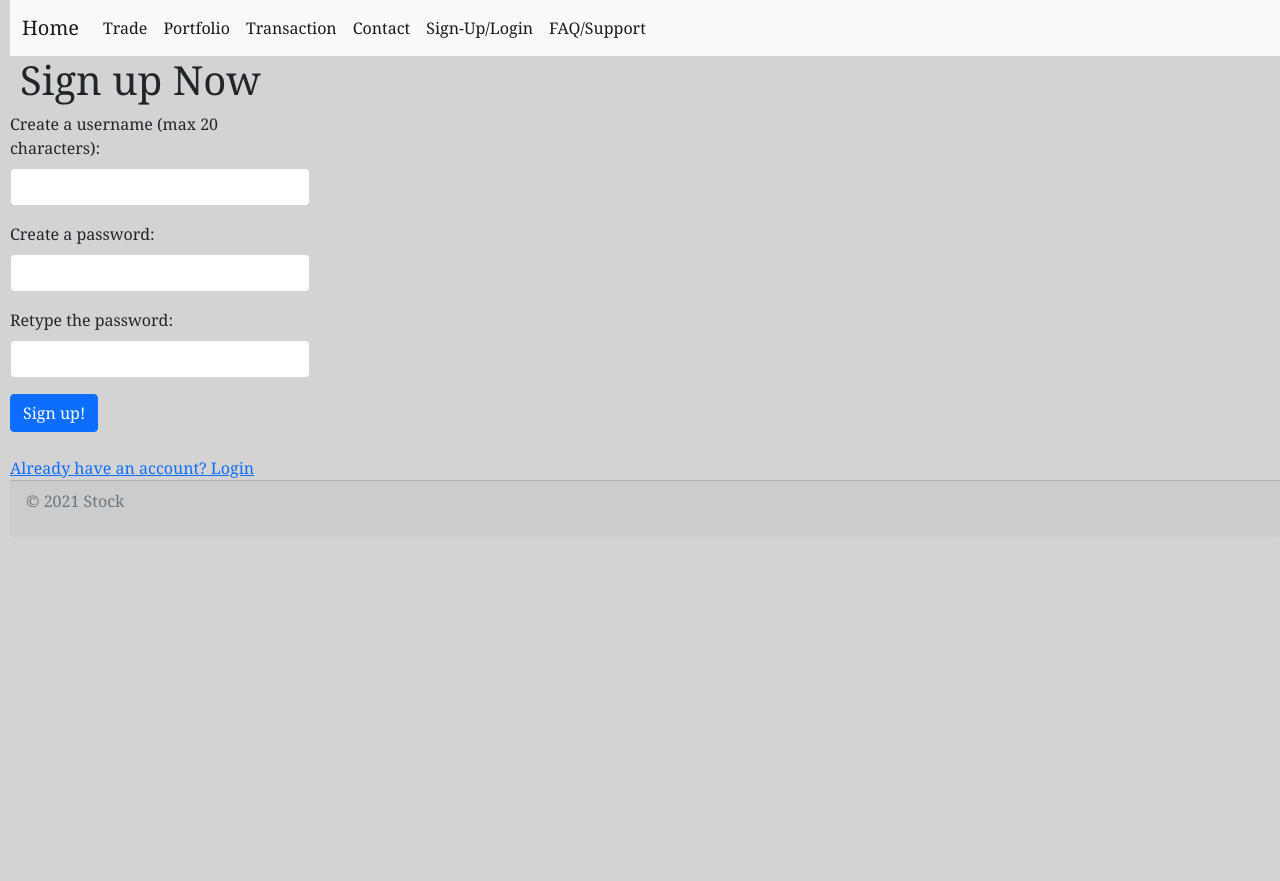
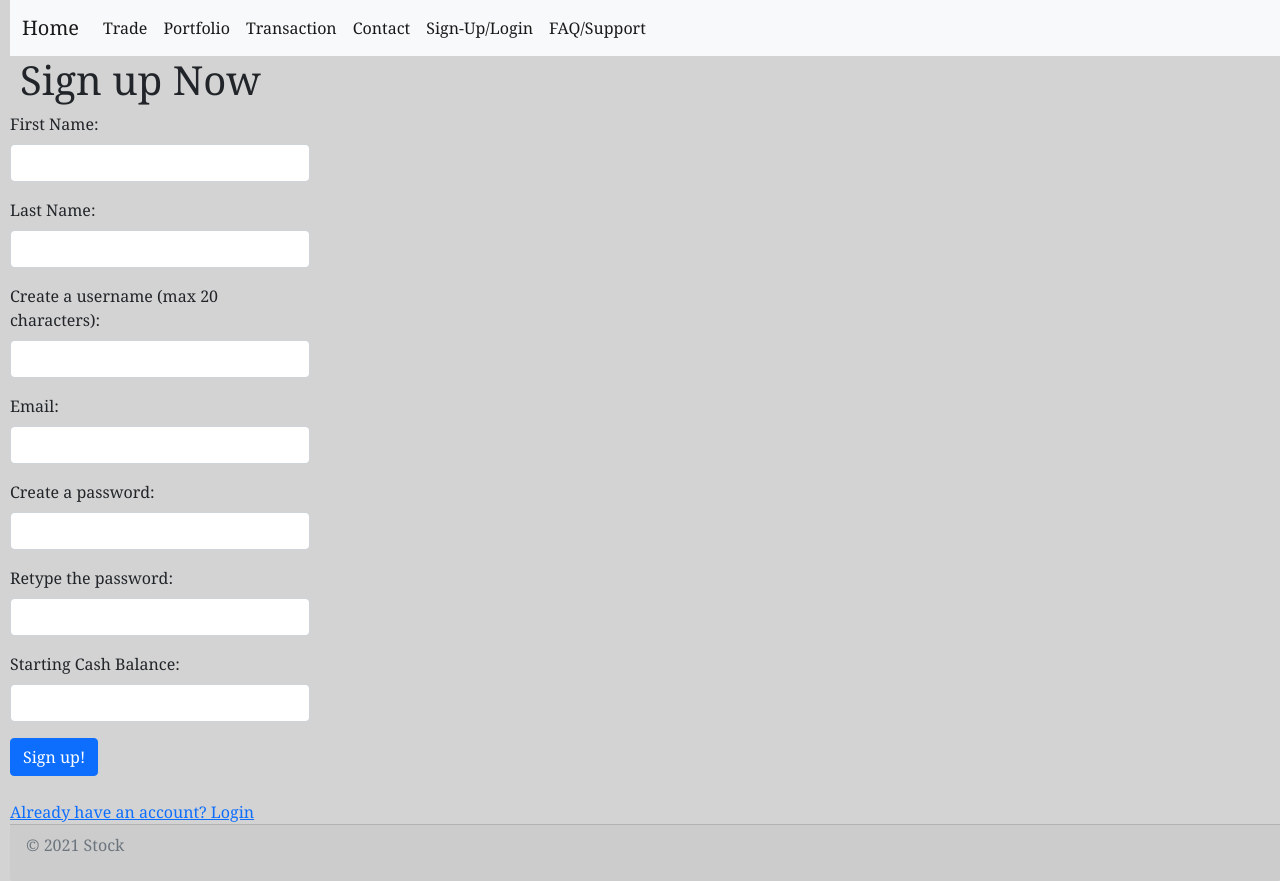
Before and after one commit to Abraca-Daniel/stockmarketreal, a Flask app: page /signup in a window 1280 px wide. Before the commit the page ends 508 px from the top, so only its background shows below. Run offline with Flask 3, Linux system fonts and the light colour scheme.

Commit message:
Changed SignUp.html to Match DB
Added text boxes to gather information

```diff
--- a/FlaskPractice/templates/signup.html
+++ b/FlaskPractice/templates/signup.html
@@ -5,26 +5,36 @@
 
 <form method="post">
     <div class="mb-3">
+      <label for="firstName" class="form-label">First Name:</label>
+      <input type="text" class="form-control" id="firstName" name="firstName" required>
+    </div>
+    <div class="mb-3">
+      <label for="lastName" class="form-label">Last Name:</label>
+      <input type="text" class="form-control" id="lastName" name="lastName" required>
+    </div>
+    <div class="mb-3">
       <label for="username" class="form-label">Create a username (max 20 characters):</label>
-      <input type="text" class="form-control" id="username", name="username", minlength="2", maxlength="20">
+      <input type="text" class="form-control" id="username" name="username" minlength="2" maxlength="20" required>
+      <!-- Check DB to see if username already exists -->
     </div>
-    <!--put something here to check if the username's already taken-->
-    <!--detect profanity and ban it-->
+    <div class="mb-3">
+      <label for="email" class="form-label">Email:</label>
+      <input type="email" class="form-control" id="email" name="email" required>
+    </div>
     <div class="mb-3">
         <label for="password" class="form-label">Create a password:</label>
-        <input type="password" class="form-control" id="password", name="password", minlength="8", maxlength="20">
-        <!--Put a requirement for special characters-->
-        <!--notify the user that the password isn't good enough-->
+        <input type="password" class="form-control" id="password" name="password" minlength="8" maxlength="20" required pattern="(?=.*\d)(?=.*[a-z])(?=.*[A-Z])(?=.*[\W]).{8,}" title="Must contain at least one number, one uppercase and lowercase letter, and one special character">
     </div>
     <div class="mb-3">
-        <label for="password" class="form-label">Retype the password:</label>
-        <input type="password" class="form-control" id="password", name="password", minlength="8", maxlength="20">
-        <!--Either use regex or javascript to see if the passwords match-->
-        <!--notify the user that the passwords don't match-->
+        <label for="confirmPassword" class="form-label">Retype the password:</label>
+        <input type="password" class="form-control" id="confirmPassword" name="confirmPassword" minlength="8" maxlength="20" required>
+    </div>
+    <div class="mb-3">
+        <label for="startingCash" class="form-label">Starting Cash Balance:</label>
+        <input type="number" class="form-control" id="startingCash" name="startingCash" required min="0" step="0.01">
     </div>
     <button type="submit" class="btn btn-primary">Sign up!</button><br><br>
 </form>
-
 <a href="login">Already have an account? Login</a>
 
 {% endblock %}
```
